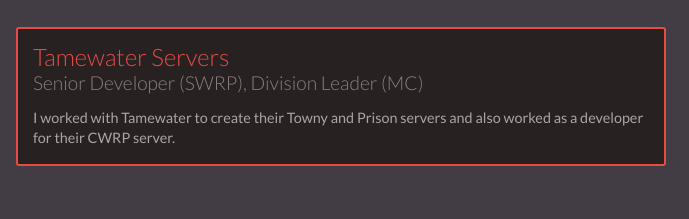
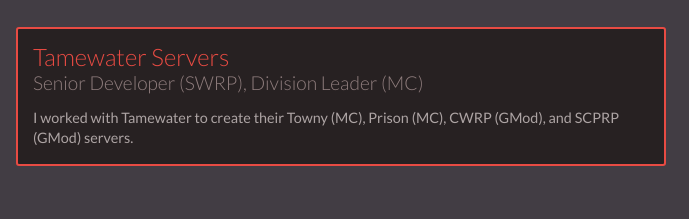
Before and after one commit to d3nosaur/d3nosaur.github.io, a website: page index.html in a window 1280 px wide. Shown: the part 1441-1660 px from the top of the page, 474-1163 px from the left. Drawn offline with nearby package versions, Linux system fonts and the light colour scheme.

Commit message:
Update index.html

```diff
--- a/index.html
+++ b/index.html
@@ -70,7 +70,7 @@
                 <h3>Tamewater Servers</h3>
                 <h4>Senior Developer (SWRP), Division Leader (MC)</h4>
                 <p>
-		    I worked with Tamewater to create their Towny and Prison servers and also worked as a developer for their CWRP server.
+		    I worked with Tamewater to create their Towny (MC), Prison (MC), CWRP (GMod), and SCPRP (GMod) servers.
                 </p>
             </div>
         </div>
```
